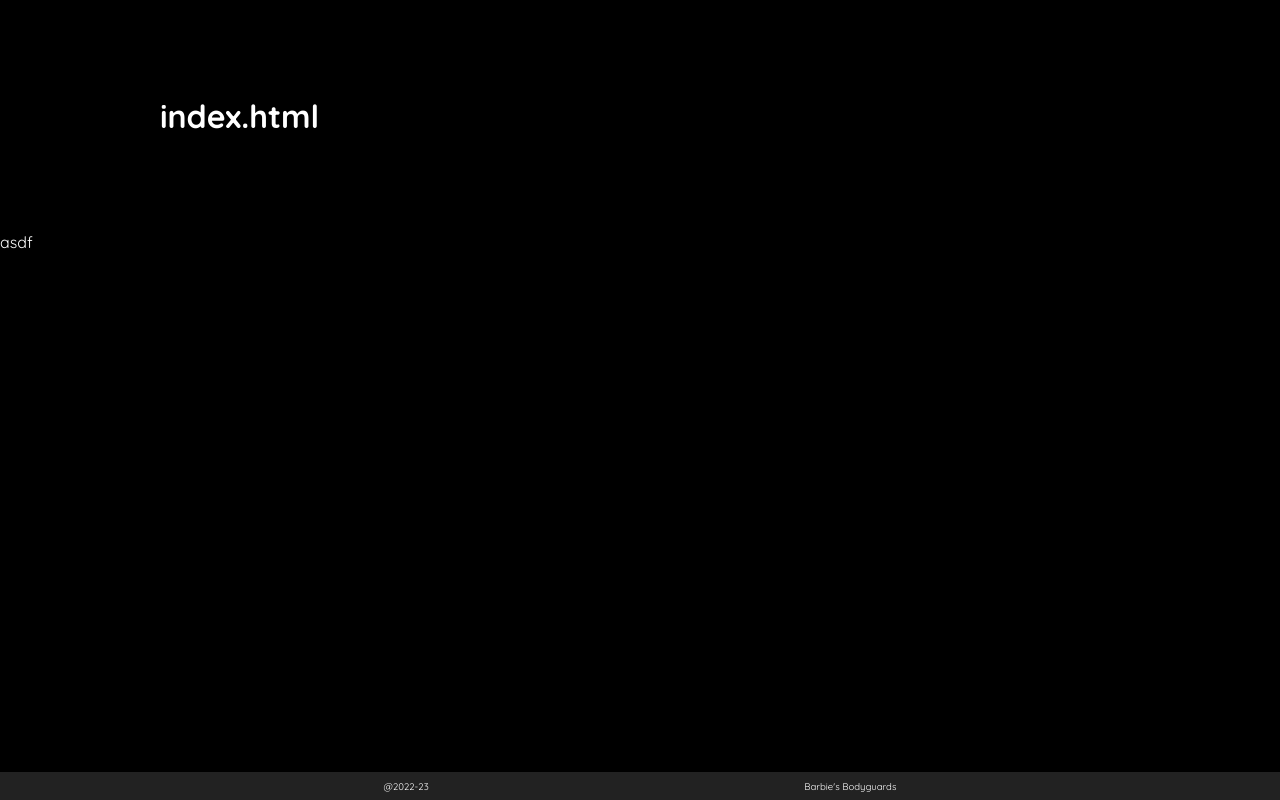
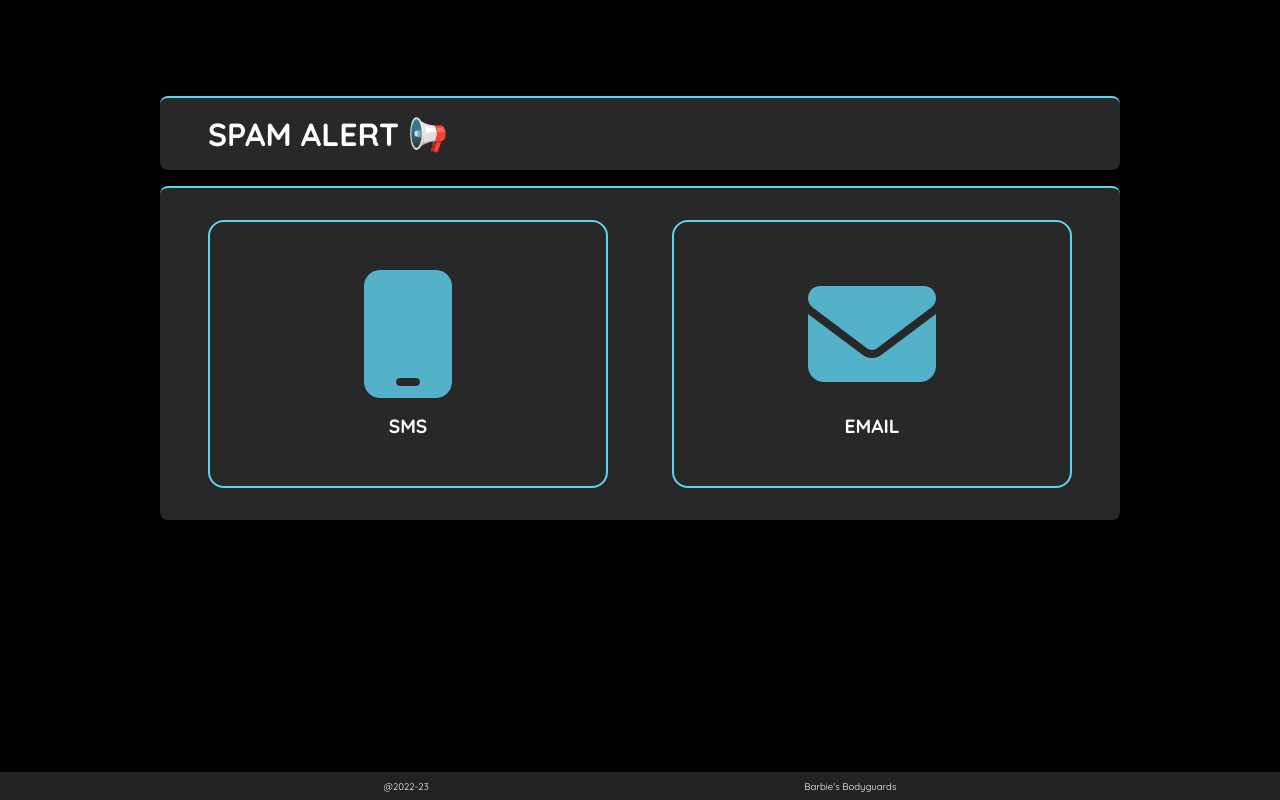
Before and after one commit to SarangKumar/Spam-Shield, a Flask app: page / in a window 1280 px wide. Run offline with Flask 2, Linux system fonts and the light colour scheme; some libraries are stand-ins or nearby versions.

Commit message:
made the index.html page

```diff
--- a/static/css/main.css
+++ b/static/css/main.css
@@ -29,6 +29,66 @@ body {
     flex-direction: column;
     position: relative;
 }
+
+/*  */
+.selection-table {
+    display: flex;
+    /* background-color: red; */
+    align-items: center;
+    justify-content: center;
+    gap: 4rem;
+}
+
+
+.selection-table {
+    background-color: var(--white);
+    padding: 2rem 3rem;
+    border-radius: 0.5rem;
+    margin-bottom: 1rem;
+    border-top: 2px solid var(--primary);
+}
+
+.selection-table>a {
+    padding: 3rem 2rem;
+    display: flex;
+    text-decoration: none;
+    gap: 1rem;
+    align-items: center;
+    justify-self: center;
+    border-radius: 1rem;
+    flex-direction: column;
+    border: 2px solid var(--primary);
+    flex: 1 1 0px;
+    transition: all 200ms ease-in-out;
+}
+
+.selection-table>a>.fa-solid {
+    font-size: 8rem;
+    /* color: var(--dark-text); */
+    color: var(--primary);
+    opacity: 0.8;
+    transition: all 200ms ease-in-out;
+}
+
+.selection-table>a>h1 {
+    transition: all 200ms ease-in-out;
+    color: var(--dark-text);
+    font-size: 1.2rem;
+}
+
+
+.selection-table>a:hover {
+    /* background-color: var(--dark-text); */
+    transform: scale(1.03);
+    color: green;
+}
+
+.selection-table>a:hover .selection-table>a>h1 {
+    color: red;
+}
+
+
+
 
 /* heading */
 
@@ -84,6 +144,7 @@ nav #sms.active {
 .result>.fa-check {
     background-color: green;
 }
+
 .result>.fa-times {
     background-color: red;
 }
@@ -98,6 +159,7 @@ nav #sms.active {
     padding: 1rem 3rem;
     border-radius: 0.5rem;
     margin-bottom: 1rem;
+    border-top: 2px solid var(--primary);
 }
 
 .heading {
@@ -115,6 +177,7 @@ nav #sms.active {
 /* email */
 
 .form {
+    border-top: 2px solid var(--primary);
     border-radius: 0.5rem;
     background-color: var(--white);
     display: flex;
@@ -212,6 +275,25 @@ input[type='submit']:hover {
     }
 }
 
+.result-container {
+    background-color: var(--white);
+    padding: 1rem 3rem;
+    border-radius: 0.5rem;
+    margin-bottom: 1rem;
+}
+
+.result-container p {
+    margin-bottom: 1rem;
+}
+
+.notspam {
+    border: 2px solid green;
+}
+
+.spam {
+    border: 2px solid red;
+}
+
 
 footer {
     position: absolute;
--- a/static/js/script.js
+++ b/static/js/script.js
@@ -2,9 +2,9 @@ const links = document.querySelectorAll('.link');
 
 
 
-if(window.location.pathname=='/email'){
+if(window.location.pathname.includes('/email')){
     document.getElementById('mail').style.borderBottom = '2px solid #5ED4F3'
-} else if(window.location.pathname=='/sms'){
+} else if(window.location.pathname.includes('/sms')){
     document.getElementById('sms').style.borderBottom = '2px solid #5ED4F3'
 } else if(window.location.pathname=='/'){
     document.querySelector('nav').style.display = 'none'
--- a/templates/index.html
+++ b/templates/index.html
@@ -1,7 +1,19 @@
-{%extends "layout.html" %}
+{%extends "layout.html" %} {% block body %}
 
-{% block body %}
 
-<h1>index.html</h1>
+<div class="heading-container">
+    <h1 class="heading">SPAM ALERT 📢</h1>
+  </div>
+
+<div class="selection-table">
+  <a href="sms link-home">
+    <i class="fa-solid fa-mobile"></i>
+    <h1>SMS</h1>
+  </a>
+  <a href="email link-home">
+    <i class="fa-solid fa-envelope"></i>
+    <h1>EMAIL</h1>
+  </a>
+</div>
 
 {% endblock %}
--- a/templates/layout.html
+++ b/templates/layout.html
@@ -19,17 +19,14 @@
   </head>
   <body>
     <nav>
-      <a href="./email" id="mail" class="link">Email</a>
-      <a href="./sms" id="sms" class="link">SMS</a>
+      <a href="/email" id="mail" class="link">Email</a>
+      <a href="/sms" id="sms" class="link">SMS</a>
     </nav>
     <div class="body-container">
       <div class="content">
         <div class="box">{% block body %} {% endblock %}</div>
         <div class="result">{% block result %} {% endblock %}</div>
       </div>
-    </div>
-    <div class="result-container">
-      asdf
     </div>
     <footer>
       <p>@2022-23</p>
```
Also changed, not shown: templates/result.html (+30 -16 lines), templates/sms.html (+13 -6 lines), 1 other file.
